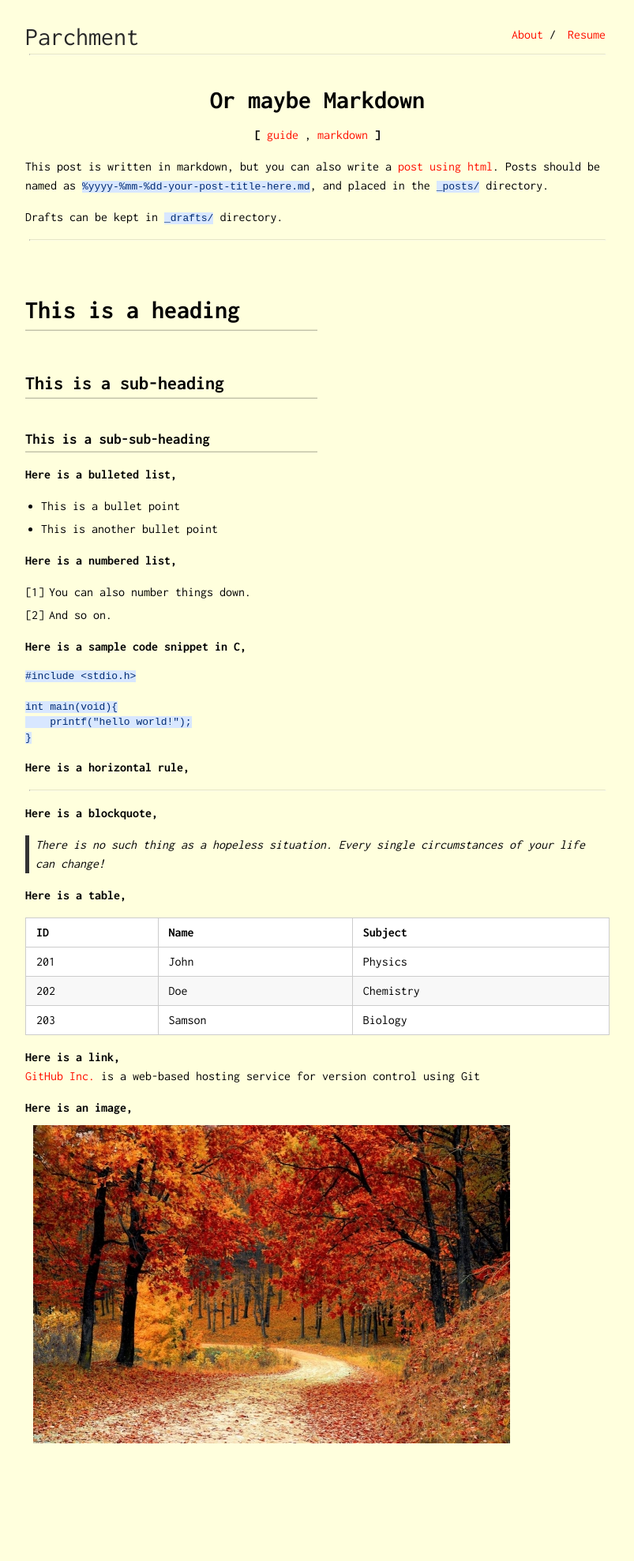
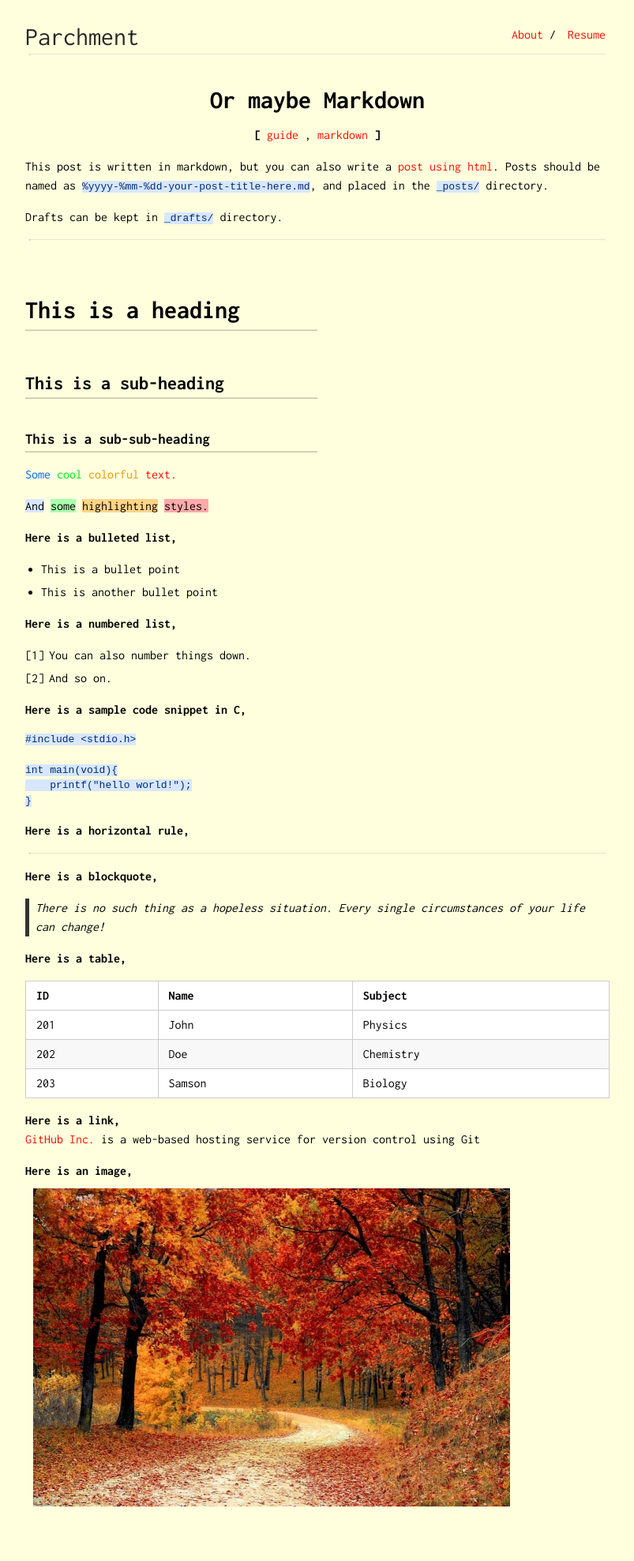
Before and after one commit to rhl-bthr/parchment, a Jekyll site: the page built from _posts/2018-10-20-markdown-posts.md, in a window 1280 px wide. Shown: the whole page at 79% size, without its empty margins (238-1041 px from the left). Built offline with Jekyll 4.4.1, drawn with Linux system fonts in a browser that asks for light colours; before the commit the page ends 1897 px from its top, so only the background shows below that.

Commit message:
add text coloring and highlighting styles

```diff
--- a/_posts/2018-10-20-markdown-posts.md
+++ b/_posts/2018-10-20-markdown-posts.md
@@ -15,6 +15,16 @@ Drafts can be kept in `_drafts/` directory.
 # This is a heading
 ## This is a sub-heading
 ### This is a sub-sub-heading
+
+<span class="color-blue">Some</span>
+<span class="color-green">cool</span>
+<span class="color-orange">colorful</span>
+<span class="color-red">text.</span><br>
+
+<span class="highlight-blue">And</span>
+<span class="highlight-green">some</span>
+<span class="highlight-orange">highlighting</span>
+<span class="highlight-red">styles.</span>
 
 **Here is a bulleted list,**
  - This is a bullet point
--- a/css/main.scss
+++ b/css/main.scss
@@ -232,6 +232,31 @@ code {
         margin: 10px 10px 10px 10px;
         max-width: $max-width;
     }
+
+    .color-red {
+        color: #FF0F00;
+    }
+    .color-orange {
+        color: #eb9800;
+    }
+    .color-green {
+        color:#00eb1d;
+    }
+    .color-blue{
+        color: #0062ff;
+    }
+    .highlight-red {
+        background-color: #ffaaaa;
+    }
+    .highlight-orange {
+        background-color: #ffd486;
+    }
+    .highlight-green {
+        background-color: #aaffad;
+    }
+    .highlight-blue {
+        background-color: #d8e7ff;
+    }
 }
 
 table {
```
